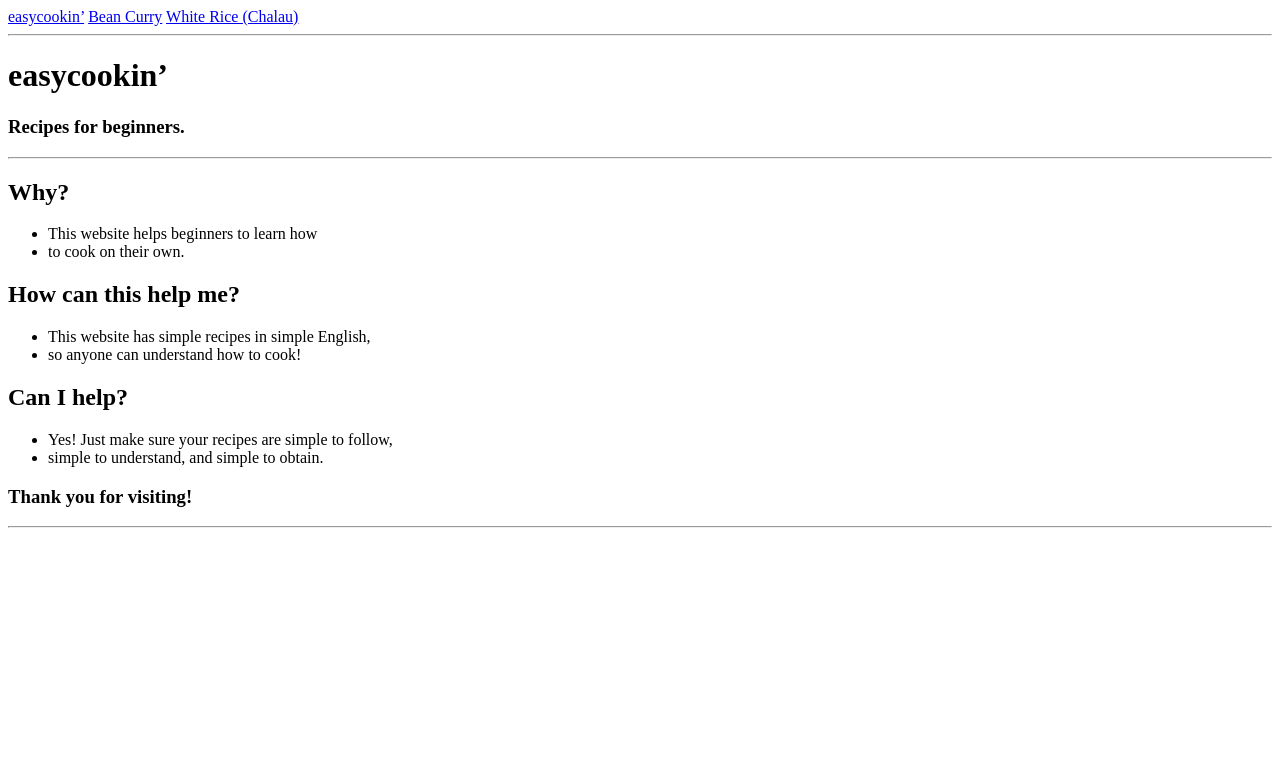
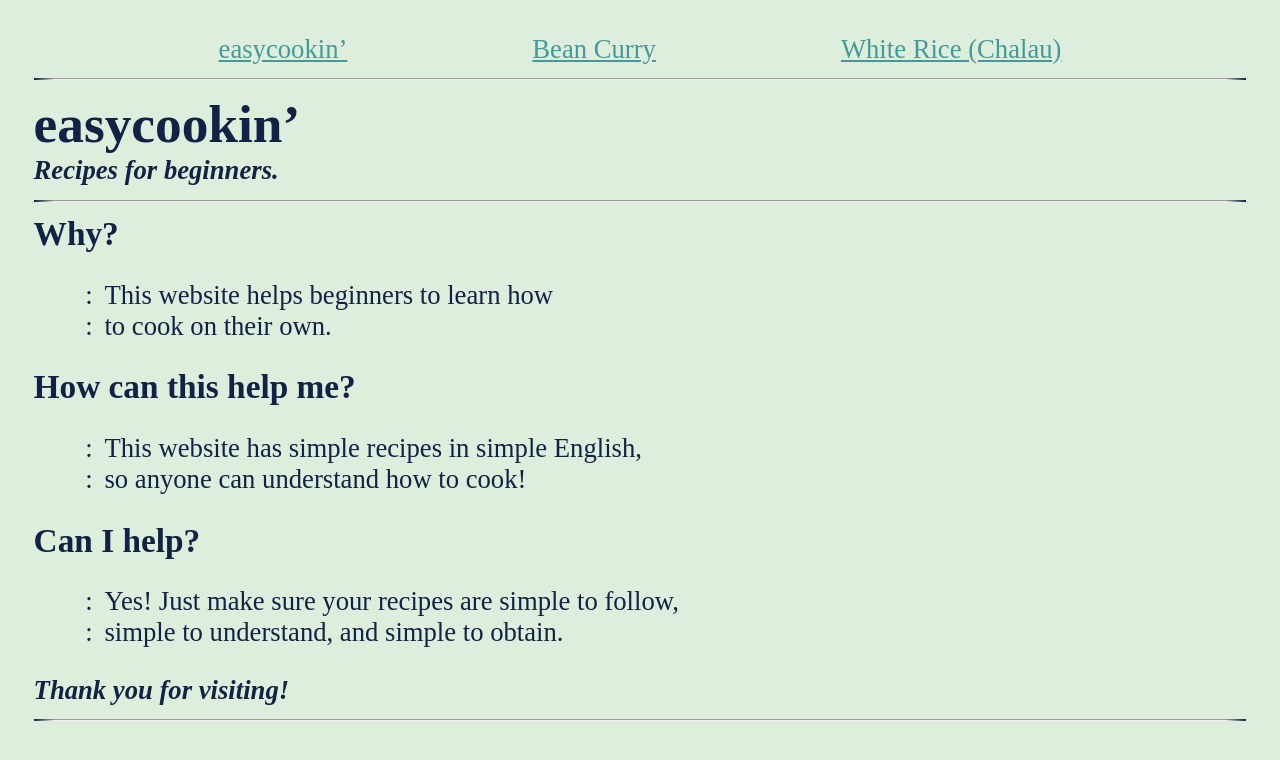
Before and after one commit to cca21/cca21.github.com, a Jekyll site: the page built from index.md, in a window 1280 px wide. Shown: the top 760 px of the page. Built offline with Jekyll 4.4.1, drawn with Linux system fonts in a browser that asks for light colours; our own code applies the rules of GitHub Pages for plain Markdown files.

Commit message:
Update default.html

```diff
--- a/_layouts/default.html
+++ b/_layouts/default.html
@@ -2,7 +2,7 @@
 <html lang="en">
   <head>
     <title>easycookin'</title>
-    <link rel="stylesheet" href="/_includes/style.css" />
+    <link rel="stylesheet" href="/style.css" />
   </head>
   <body>
     <div class="middleset">
```
